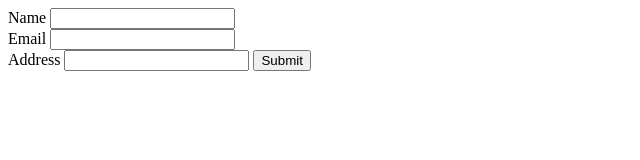
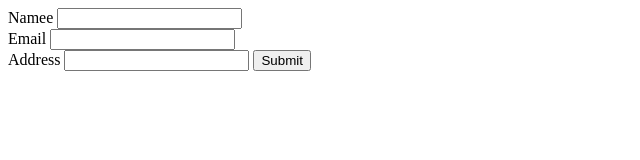
Before and after one commit to abdulalloh1/products, a website: page index.html in a window 1280 px wide. Shown: the full height of the page, 0-640 px from the left. Drawn offline with Linux system fonts and the light colour scheme.

Commit message:
index html

```diff
--- a/index.html
+++ b/index.html
@@ -8,7 +8,7 @@
 </head>
 <body>
 <form action="/" method="POST">
-    <label for="">Name</label>
+    <label for="">Namee</label>
     <input type="text" name="name"><br>
     <label for="">Email</label>
     <input type="text" name="email"><br>
```
